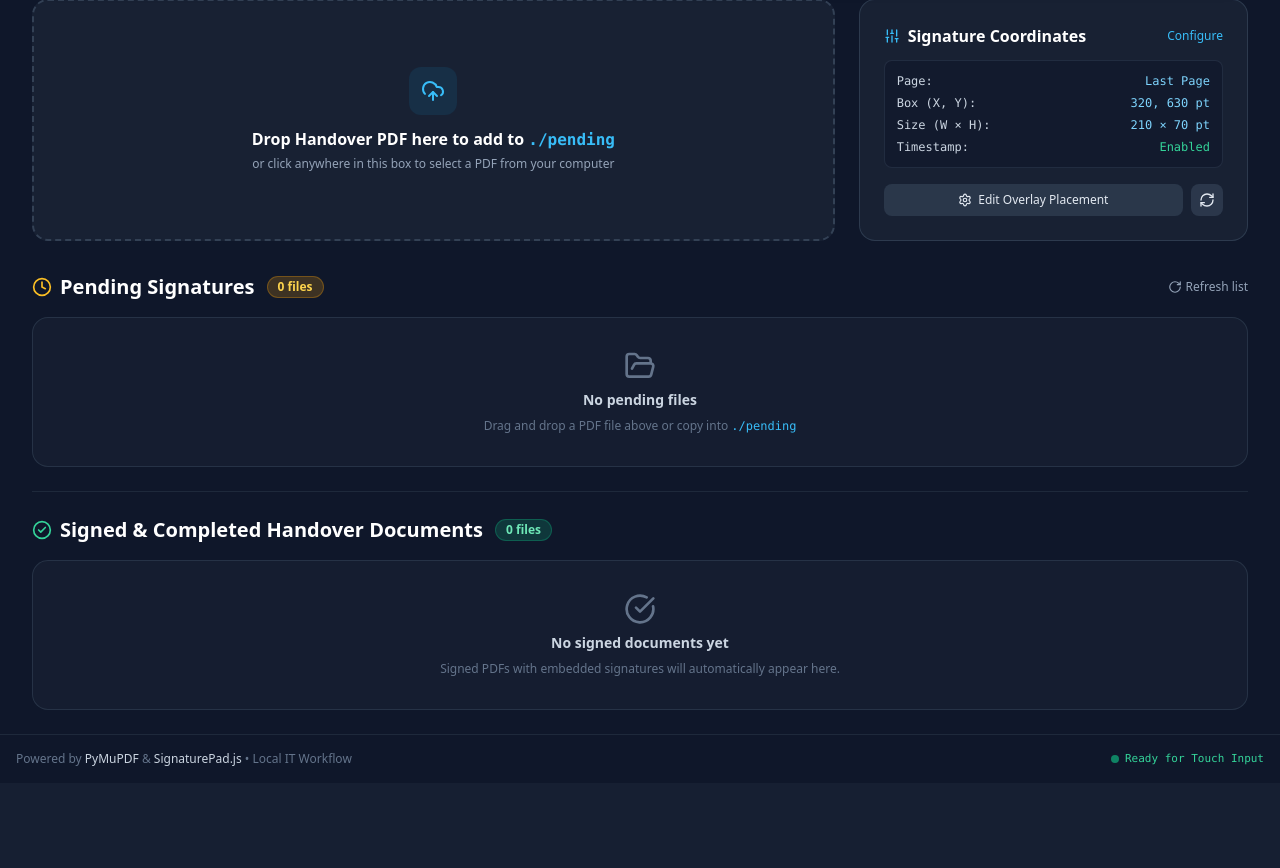
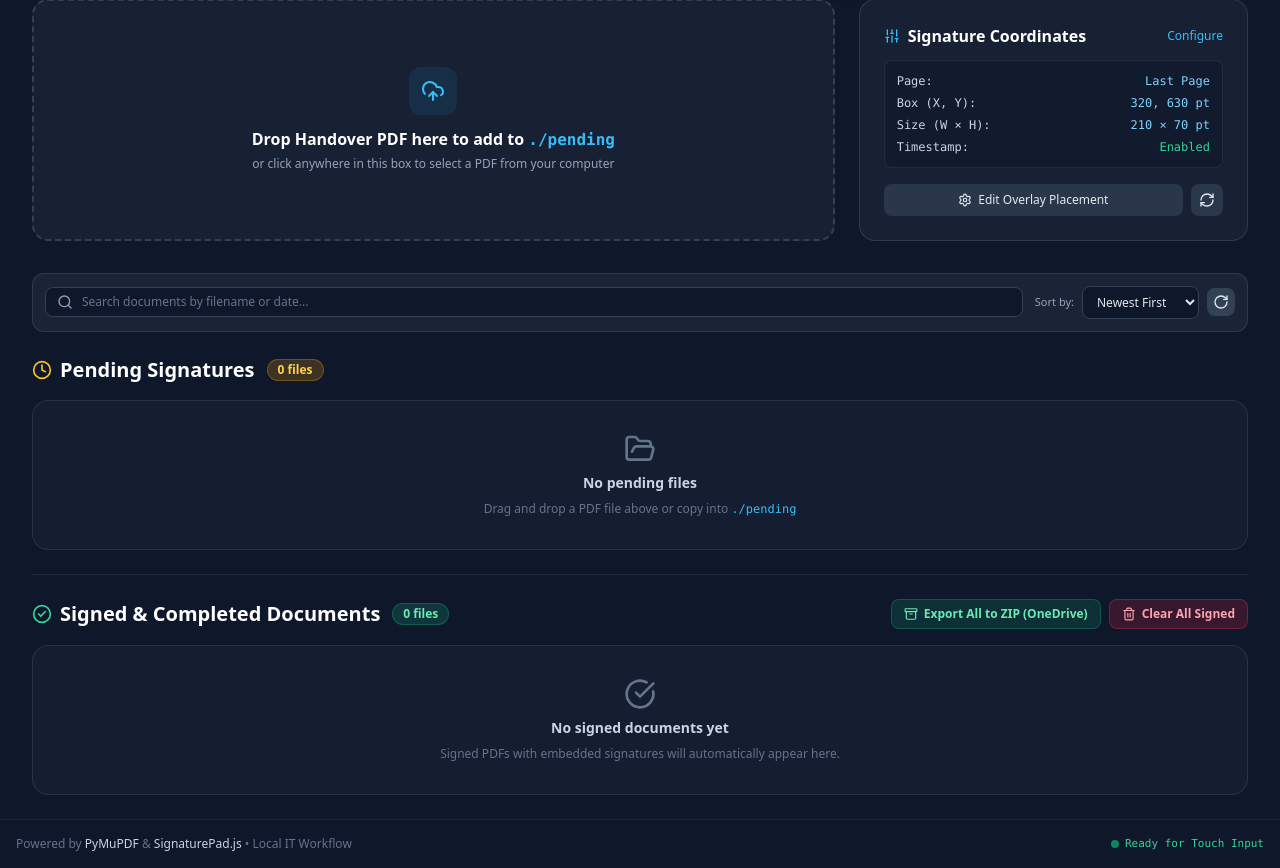
Before and after one commit to jacobwakeup21/it-signer, a Flask app: page / in a window 1280 px wide. Shown: the part 455-1323 px from the top of the page. Before the commit the page ends 1221 px from the top, so only its background shows below. Run offline with Flask 3, Linux system fonts and the light colour scheme; data that the repository does not hold is empty; some libraries are stand-ins or nearby versions.

Commit message:
Add files via upload

```diff
--- a/templates/desktop.html
+++ b/templates/desktop.html
@@ -123,6 +123,26 @@
 
     <!-- Documents Section: Pending & Signed -->
     <div class="space-y-6">
+        <!-- Search & Filter Bar -->
+        <div class="bg-slate-800/80 border border-slate-700/80 rounded-xl p-3 flex flex-col sm:flex-row items-stretch sm:items-center justify-between gap-3">
+            <div class="relative flex-1">
+                <i data-lucide="search" class="w-4 h-4 text-slate-400 absolute left-3 top-1/2 -translate-y-1/2"></i>
+                <input type="text" id="docSearchInput" oninput="filterDocuments()" placeholder="Search documents by filename or date..." class="w-full bg-slate-900 border border-slate-700 rounded-lg pl-9 pr-3 py-1.5 text-xs text-white placeholder-slate-500 focus:ring-2 focus:ring-sky-500 focus:outline-none">
+            </div>
+            <div class="flex items-center gap-2">
+                <label class="text-[11px] text-slate-400 font-medium whitespace-nowrap">Sort by:</label>
+                <select id="docSortSelect" onchange="sortAndRenderDocuments()" class="bg-slate-900 border border-slate-700 rounded-lg px-2.5 py-1.5 text-xs text-slate-200 focus:ring-2 focus:ring-sky-500 focus:outline-none">
+                    <option value="date_desc">Newest First</option>
+                    <option value="date_asc">Oldest First</option>
+                    <option value="name_asc">Name (A-Z)</option>
+                    <option value="size_desc">Size (Largest)</option>
+                </select>
+                <button onclick="refreshDocuments()" class="p-1.5 bg-slate-700 hover:bg-slate-600 text-slate-200 rounded-lg text-xs transition" title="Refresh files">
+                    <i data-lucide="rotate-cw" class="w-4 h-4"></i>
+                </button>
+            </div>
+        </div>
+
         <!-- Pending Documents -->
         <div>
             <div class="flex items-center justify-between mb-4">
@@ -133,9 +153,6 @@
                     </h3>
                     <span id="pendingCountBadge" class="px-2.5 py-0.5 rounded-full text-xs font-semibold bg-amber-500/20 text-amber-300 border border-amber-500/30">0 files</span>
                 </div>
-                <button onclick="refreshDocuments()" class="text-xs text-slate-400 hover:text-slate-200 flex items-center gap-1 transition">
-                    <i data-lucide="rotate-cw" class="w-3.5 h-3.5"></i> Refresh list
-                </button>
             </div>
 
             <!-- Pending Grid / List -->
@@ -150,13 +167,24 @@
 
         <!-- Signed Documents -->
         <div class="pt-6 border-t border-slate-800">
-            <div class="flex items-center justify-between mb-4">
+            <div class="flex flex-col sm:flex-row sm:items-center justify-between gap-3 mb-4">
                 <div class="flex items-center gap-3">
                     <h3 class="text-xl font-bold text-white flex items-center gap-2">
                         <i data-lucide="check-circle-2" class="w-5 h-5 text-emerald-400"></i>
-                        Signed & Completed Handover Documents
+                        Signed & Completed Documents
                     </h3>
                     <span id="signedCountBadge" class="px-2.5 py-0.5 rounded-full text-xs font-semibold bg-emerald-500/20 text-emerald-300 border border-emerald-500/30">0 files</span>
+                </div>
+                <!-- Signed Batch Actions -->
+                <div class="flex items-center gap-2">
+                    <a href="/api/download-all/signed" class="px-3 py-1.5 bg-emerald-600/20 hover:bg-emerald-600/30 text-emerald-300 border border-emerald-500/30 rounded-lg text-xs font-semibold transition flex items-center gap-1.5 shadow-sm">
+                        <i data-lucide="archive" class="w-3.5 h-3.5"></i>
+                        Export All to ZIP (OneDrive)
+                    </a>
+                    <button onclick="clearAllSignedDocs()" class="px-3 py-1.5 bg-rose-600/20 hover:bg-rose-600/30 text-rose-300 border border-rose-500/30 rounded-lg text-xs font-semibold transition flex items-center gap-1.5 shadow-sm">
+                        <i data-lucide="trash-2" class="w-3.5 h-3.5"></i>
+                        Clear All Signed
+                    </button>
                 </div>
             </div>
 
@@ -221,47 +249,66 @@
 
 <!-- Modal: Signature Coordinates & Settings -->
 <div id="settingsModal" class="fixed inset-0 z-50 bg-black/80 backdrop-blur-sm hidden items-center justify-center p-4">
-    <div class="bg-slate-800 border border-slate-700 rounded-2xl max-w-lg w-full p-6 shadow-2xl space-y-5">
+    <div class="bg-slate-800 border border-slate-700 rounded-2xl max-w-lg w-full p-6 shadow-2xl space-y-5 max-h-[90vh] overflow-y-auto">
         <div class="flex justify-between items-center pb-2 border-b border-slate-700">
             <h3 class="font-bold text-white text-lg flex items-center gap-2">
                 <i data-lucide="sliders" class="w-5 h-5 text-sky-400"></i>
-                Signature Placement Settings
+                Settings & Folder Paths
             </h3>
             <button onclick="closeSettingsModal()" class="text-slate-400 hover:text-white">
                 <i data-lucide="x" class="w-5 h-5"></i>
             </button>
         </div>
 
-        <p class="text-xs text-slate-300">
-            Adjust the exact coordinates and size where the signature image will be stamped on the PDF (Standard A4 dimensions: 595 × 842 points).
-        </p>
-
         <form id="settingsForm" onsubmit="saveSettings(event)" class="space-y-4">
-            <div class="grid grid-cols-2 gap-4">
+            <!-- Signature coordinates -->
             <div>
-                    <label class="block text-xs font-medium text-slate-300 mb-1">X Coordinate (pt)</label>
-                    <input type="number" id="setting_x" step="1" class="w-full bg-slate-900 border border-slate-700 rounded-lg px-3 py-2 text-sm text-white focus:ring-2 focus:ring-sky-500 focus:outline-none">
-                    <span class="text-[10px] text-slate-500">From left margin</span>
+                <h4 class="text-xs font-bold uppercase tracking-wider text-slate-400 mb-2">Signature Coordinates (A4: 595 × 842 pt)</h4>
+                <div class="grid grid-cols-2 gap-3">
+                    <div>
+                        <label class="block text-[11px] font-medium text-slate-300 mb-1">X Coordinate (pt)</label>
+                        <input type="number" id="setting_x" step="1" class="w-full bg-slate-900 border border-slate-700 rounded-lg px-3 py-1.5 text-xs text-white focus:ring-2 focus:ring-sky-500 focus:outline-none">
                     </div>
                     <div>
-                    <label class="block text-xs font-medium text-slate-300 mb-1">Y Coordinate (pt)</label>
-                    <input type="number" id="setting_y" step="1" class="w-full bg-slate-900 border border-slate-700 rounded-lg px-3 py-2 text-sm text-white focus:ring-2 focus:ring-sky-500 focus:outline-none">
-                    <span class="text-[10px] text-slate-500">From top margin</span>
+                        <label class="block text-[11px] font-medium text-slate-300 mb-1">Y Coordinate (pt)</label>
+                        <input type="number" id="setting_y" step="1" class="w-full bg-slate-900 border border-slate-700 rounded-lg px-3 py-1.5 text-xs text-white focus:ring-2 focus:ring-sky-500 focus:outline-none">
                     </div>
                     <div>
-                    <label class="block text-xs font-medium text-slate-300 mb-1">Width (pt)</label>
-                    <input type="number" id="setting_w" step="1" class="w-full bg-slate-900 border border-slate-700 rounded-lg px-3 py-2 text-sm text-white focus:ring-2 focus:ring-sky-500 focus:outline-none">
+                        <label class="block text-[11px] font-medium text-slate-300 mb-1">Width (pt)</label>
+                        <input type="number" id="setting_w" step="1" class="w-full bg-slate-900 border border-slate-700 rounded-lg px-3 py-1.5 text-xs text-white focus:ring-2 focus:ring-sky-500 focus:outline-none">
                     </div>
                     <div>
-                    <label class="block text-xs font-medium text-slate-300 mb-1">Height (pt)</label>
-                    <input type="number" id="setting_h" step="1" class="w-full bg-slate-900 border border-slate-700 rounded-lg px-3 py-2 text-sm text-white focus:ring-2 focus:ring-sky-500 focus:outline-none">
+                        <label class="block text-[11px] font-medium text-slate-300 mb-1">Height (pt)</label>
+                        <input type="number" id="setting_h" step="1" class="w-full bg-slate-900 border border-slate-700 rounded-lg px-3 py-1.5 text-xs text-white focus:ring-2 focus:ring-sky-500 focus:outline-none">
+                    </div>
                 </div>
             </div>
 
+            <!-- Folder Paths / OneDrive -->
+            <div class="pt-2 border-t border-slate-700 space-y-3">
+                <div class="flex items-center justify-between">
+                    <h4 class="text-xs font-bold uppercase tracking-wider text-slate-400 flex items-center gap-1.5">
+                        <i data-lucide="folder-sync" class="w-3.5 h-3.5 text-sky-400"></i> Folder Storage (OneDrive)
+                    </h4>
+                    <button type="button" onclick="setOneDrivePreset()" class="text-[10px] text-sky-400 hover:text-sky-300 font-semibold underline">
+                        Use OneDrive Path
+                    </button>
+                </div>
+                <div>
+                    <label class="block text-[11px] font-medium text-slate-300 mb-1">Pending Folder Path</label>
+                    <input type="text" id="setting_pending_dir" placeholder="pending (or C:/Users/.../OneDrive/pending)" class="w-full bg-slate-900 border border-slate-700 rounded-lg px-3 py-1.5 text-xs text-white placeholder-slate-500 focus:ring-2 focus:ring-sky-500 focus:outline-none">
+                </div>
+                <div>
+                    <label class="block text-[11px] font-medium text-slate-300 mb-1">Signed Output Folder Path</label>
+                    <input type="text" id="setting_signed_dir" placeholder="signed (or C:/Users/.../OneDrive/signed)" class="w-full bg-slate-900 border border-slate-700 rounded-lg px-3 py-1.5 text-xs text-white placeholder-slate-500 focus:ring-2 focus:ring-sky-500 focus:outline-none">
+                </div>
+            </div>
+
+            <!-- Public URL / Domain -->
             <div class="pt-2 border-t border-slate-700">
                 <label class="block text-xs font-medium text-slate-300 mb-1">Public Cloud URL / Tunnel Domain <span class="text-slate-500 font-normal">(Optional)</span></label>
-                <input type="url" id="setting_public_url" placeholder="e.g. https://my-handover-signer.onrender.com" class="w-full bg-slate-900 border border-slate-700 rounded-lg px-3 py-2 text-sm text-white placeholder-slate-500 focus:ring-2 focus:ring-sky-500 focus:outline-none">
-                <span class="text-[10px] text-slate-400">If set, desktop QR codes and mobile links will use this public HTTPS domain so phones on 4G/cellular can connect.</span>
+                <input type="url" id="setting_public_url" placeholder="e.g. https://my-handover-signer.onrender.com" class="w-full bg-slate-900 border border-slate-700 rounded-lg px-3 py-1.5 text-xs text-white placeholder-slate-500 focus:ring-2 focus:ring-sky-500 focus:outline-none">
+                <span class="text-[10px] text-slate-400">For phone access over cellular data when deployed on Render or Cloudflare Tunnel.</span>
             </div>
 
             <div class="space-y-2 pt-2 border-t border-slate-700">
```
Lines whose indentation alone changed are shown as unchanged.
